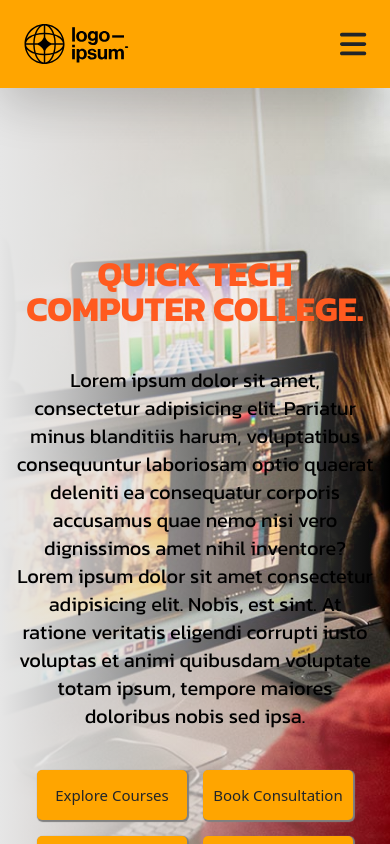
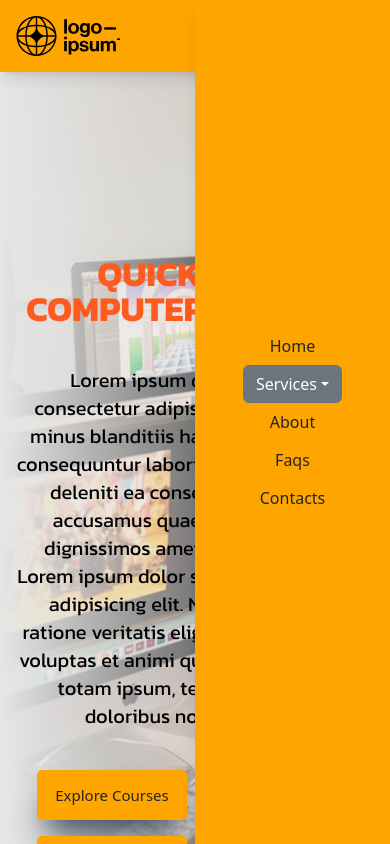
Before and after one commit to Brianali-codes/QUICK-TECH-COLLEGE, a React (Vite) app: page / in a window 390 px wide. Both pictures are taken after a click on the icon 352 px from the left and 44 px from the top of the page. Shown: the top 844 px of the page. Built offline with nearby package versions, Linux system fonts and the light colour scheme.

Commit message:
adjust sidebar on mobile.

```diff
--- a/src/App.css
+++ b/src/App.css
@@ -1,11 +1,5 @@
 /* styles.css */
 @import url('https://fonts.googleapis.com/css2?family=Kanit:ital,wght@0,100;0,200;0,300;0,400;0,500;0,600;0,700;0,800;0,900;1,100;1,200;1,300;1,400;1,500;1,600;1,700;1,800;1,900&family=Rubik:ital,wght@0,300..900;1,300..900&display=swap');
-.NAV {
-  position: fixed;
-  width: 100%;
-  z-index: 999;
-  backdrop-filter: blur(10px);
-}
 #ABTHEADING{
   font-family: "Kanit", sans-serif;
 }
@@ -17,8 +11,35 @@
   font-family: "Kanit", sans-serif;
 
 }
-.NAVBAR{
+#NAVBAR{
   background-color: orange;
+  flex-direction: row;
+  justify-content: space-between;
+  padding: 1rem /* 16px */;
+  box-shadow: 0px 1px 0px 0px rgb(250, 250, 250);
+  align-items: center;
+  position: fixed;
+  width: 100%;
+  z-index: 998;
+  --tw-shadow: 0 10px 15px -3px rgb(0 0 0 / 0.1), 0 4px 6px -4px rgb(0 0 0 / 0.1);
+  --tw-shadow-colored: 0 10px 15px -3px var(--tw-shadow-color), 0 4px 6px -4px var(--tw-shadow-color);
+  box-shadow: var(--tw-ring-offset-shadow, 0 0 #0000), var(--tw-ring-shadow, 0 0 #0000), var(--tw-shadow);
+}
+#sidebar{
+  background-color: orange;
+  position: fixed;
+  top: 0;
+  bottom: 1;
+  left: 1;
+  right: 0;
+  width: 50%;
+  height: 100%;
+  z-index: 999;
+  justify-content: center;
+  align-items: center;
+  --tw-shadow: 0 10px 15px -3px rgb(0 0 0 / 0.1), 0 4px 6px -4px rgb(0 0 0 / 0.1);
+  --tw-shadow-colored: 0 10px 15px -3px var(--tw-shadow-color), 0 4px 6px -4px var(--tw-shadow-color);
+  box-shadow: var(--tw-ring-offset-shadow, 0 0 #0000), var(--tw-ring-shadow, 0 0 #0000), var(--tw-shadow);
 }
 #Quote{
   background-image: url(assets/quote.png);
@@ -167,5 +188,5 @@
   font-size: 15px;
   height: 50px;
   width: 150px;
-  box-shadow: 1px 1px 1px 1px gray;
+  box-shadow: rgb(38, 57, 77) 0px 20px 30px -10px;
 }
--- a/src/hero.jsx
+++ b/src/hero.jsx
@@ -1,4 +1,3 @@
-import { Button } from 'react-bootstrap'
 
 export default function Hero(){
         return(
--- a/src/navbar.jsx
+++ b/src/navbar.jsx
@@ -5,12 +5,25 @@ import 'bootstrap/dist/css/bootstrap.min.css';
 import { Button } from 'react-bootstrap';
 import { FontAwesomeIcon } from '@fortawesome/react-fontawesome';
 import { faBars } from '@fortawesome/free-solid-svg-icons';
+import { useState } from 'react';
 
 
 export default function Navbar(){
+
+    const [collapsed, setCollapsed] = useState('hidden')
+
+    const checkCollapsed = ()=>{
+        if (collapsed === 'hidden'){
+            setCollapsed('flex')
+        }
+        else{
+            setCollapsed('hidden')
+        }
+    }
+
     return(
         <>
-            <div className="flex flex-row justify-between p-4 shadow-lg NAV items-center NAVBAR">
+            <div id='NAVBAR' className='flex'>
                 <div>
                     <img src={LG} alt="LOGO" />
                 </div>
@@ -30,13 +43,32 @@ export default function Navbar(){
                     <Button variant="">Faqs</Button>
                     <Button variant="">Contacts</Button>
                 </div>
-
-
-                <FontAwesomeIcon icon={faBars} size='1x' id='Menu'/>
+                <FontAwesomeIcon icon={faBars} size='1x' id='Menu' onClick={checkCollapsed}/>
 
 
 
             </div>
+
+            <div className={collapsed} id='sidebar' >
+
+                    <div className='flex flex-col'>
+                        <Button variant="" onClick={checkCollapsed}>Home</Button>
+                        <Dropdown>
+                            <Dropdown.Toggle variant="secondary" id="dropdown-basic">
+                                Services
+                            </Dropdown.Toggle>
+                            <Dropdown.Menu>
+                                <Dropdown.Item href="#/action-1">Packages</Dropdown.Item>
+                                <Dropdown.Item href="#/action-2">Programming</Dropdown.Item>
+                                <Dropdown.Item href="#/action-3">Consultation</Dropdown.Item>
+                            </Dropdown.Menu>
+                        </Dropdown>
+                        <Button variant="" onClick={checkCollapsed}>About</Button>
+                        <Button variant="" onClick={checkCollapsed}>Faqs</Button>
+                        <Button variant="" onClick={checkCollapsed}>Contacts</Button>
+                    </div>
+
+                </div>
         </>
     )
 }
--- a/src/sources.jsx
+++ b/src/sources.jsx
@@ -30,6 +30,10 @@ export default function Sources(){
                 </div>
 
             </div>
+            <br /><br />
+            <div>
+                <p>Lorem ipsum dolor, sit amet consectetur adipisicing elit. Obcaecati accusamus quidem numquam, veritatis, debitis natus ratione itaque sit ipsa aperiam eligendi porro fugiat consequatur recusandae delectus autem amet modi fugit? Lorem ipsum dolor sit amet consectetur adipisicing elit. Eligendi tempore et ex illum nihil quis dolore magni iste, provident enim ullam autem amet? Odio, doloribus iure delectus excepturi esse itaque.Lorem ipsum dolor sit amet consectetur adipisicing elit. Numquam nesciunt aut cumque, mollitia temporibus rem dolorem culpa perferendis inventore cum ab, consectetur unde eaque laboriosam aperiam impedit quibusdam eius minus.</p>
+            </div>
 
         </section>
 
```
